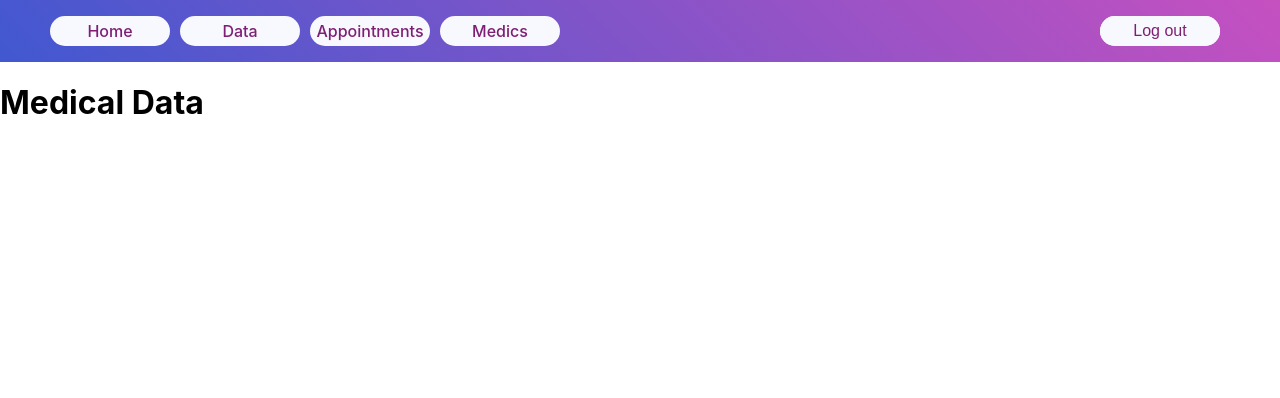
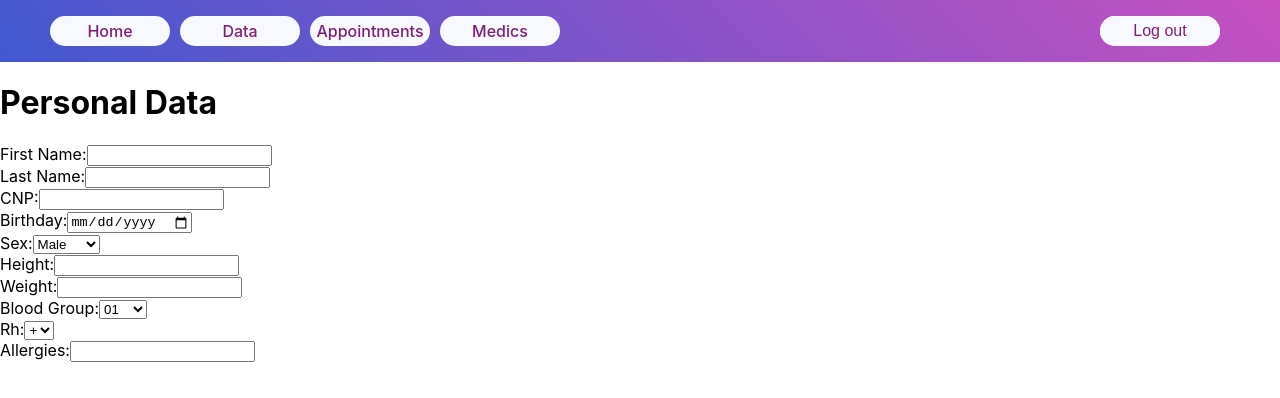
Before and after one commit to bogdanbbm/ACSHealth, a React (Create React App) app: page /medicalData in a window 1280 px wide. Shown: the top 398 px of the page. Built offline with nearby package versions, Linux system fonts and the light colour scheme; no server answers; sample sign-in values are in the browser's storage.

Commit message:
Built html and js for Personal Data.

```diff
--- a/src/App.js
+++ b/src/App.js
@@ -47,7 +47,7 @@ class AppComponent extends Component {
 
         <Routes>
           <Route exact path="/" element={<Home />}></Route>
-          <Route exact path="/medicalData" element={<MedicalData />}></Route>
+          <Route exact path="/medicalData" element={<MedicalData token={this.props.token} />}></Route>
           <Route exact path="/appointments" element={<Appointments />}></Route>
           <Route exact path="/medics" element={<Medics token={this.props.token}/>}></Route>
           <Route exact path="/login" element={<Login  setToken={this.props.setToken}/>}></Route>
--- a/src/component/medicalData/MedicalData.js
+++ b/src/component/medicalData/MedicalData.js
@@ -1,9 +1,36 @@
-import React, { useEffect } from 'react';
-import useToken from '../../hooks/useToken';
-import { useNavigate } from 'react-router-dom';
+import React, {useEffect, useState} from 'react';
+import {useNavigate} from 'react-router-dom';
+import axios from 'axios';
+import PropTypes from 'prop-types';
 
-function MedicalData() {
-  const {token} = useToken();
+async function checkIfCompleted(token) {
+  const apiURL = process.env.REACT_APP_API_URL;
+
+  return axios.get(apiURL + '/has_completed', {
+    headers: {
+      'Content-Type': 'application/json',
+      'Authorization': `Bearer ${token}`
+    }
+  })
+    .then(response => response.data)
+    .catch(error => console.log(error));
+}
+
+async function getPersonalData(token) {
+  const apiURL = process.env.REACT_APP_API_URL;
+
+  return axios.get(apiURL + '/personal_data', {
+    headers: {
+      'Content-Type': 'application/json',
+      'Authorization': `Bearer ${token}`
+    }
+  })
+    .then(response => response.data)
+    .catch(error => console.log(error));
+}
+
+
+function MedicalData({ token }) {
   const navigate = useNavigate();
   console.log(token);
 
@@ -13,11 +40,91 @@ function MedicalData() {
     }
   }, [navigate, token]);
 
+  const [hasCompleted, setHasCompleted] = useState(false);
+  const [personalData, setPersonalData] = useState();
+  const [editMode, setEditMode] = useState(true);
+
+  useEffect(() => {
+    checkIfCompleted(token)
+      .then(response => {
+        setHasCompleted(response);
+      });
+  }, [token]);
+
+  useEffect(() => {
+    if (hasCompleted) {
+      getPersonalData(token)
+        .then(response => {
+          setPersonalData(response);
+          setEditMode(false);
+        });
+    }
+  }, [hasCompleted, token]);
+
   return (
     <div>
-      <h1>Medical Data</h1>
+      <h1>Personal Data</h1>
+      <div>
+        <form>
+          <div>
+            <label for="firstname">First Name:</label>
+            {editMode ? <input name="firstname" id="firstname"></input> : <span>{personalData?.firstName}</span>}
+          </div>
+          <div>
+            <label for="lastname">Last Name:</label>
+            {editMode ? <input name="lastname" id="lastname"></input> : <span>{personalData?.lastName}</span>}
+          </div>
+          <div>
+            <label for="cnp">CNP:</label>
+            {editMode ? <input name="cnp" id="cnp"></input> : <span>{personalData?.cnp}</span>}
+          </div>
+          <div>
+            <label for="birthdate">Birthday:</label>
+            {editMode ? <input type="date" name="birthdate" id="birthdate"></input> : <span>{personalData?.birthDate}</span>}
+          </div>
+          <div>
+            <label for="sex">Sex:</label>
+            {editMode ? <select name="sex" id="sex">
+              <option value="Male">Male</option>
+              <option value="Female">Female</option>
+            </select> : <span>{personalData?.sex}</span>}
+          </div>
+          <div>
+            <label for="height">Height:</label>
+            {editMode ? <input name="height" id="height"></input> : <span>{personalData?.height}</span>}
+          </div>
+          <div>
+            <label for="weight">Weight:</label>
+            {editMode ? <input name="weight" id="weight"></input> : <span>{personalData?.weight}</span>}
+          </div>
+          <div>
+            <label for="bloodgroup">Blood Group:</label>
+            {editMode ? <select name="bloodgroup" id="bloodgroup">
+              <option value="01">01</option>
+              <option value="A2">A2</option>
+              <option value="B3">B3</option>
+              <option value="AB4">AB4</option>
+            </select> : <span>{personalData?.bloodGroup}</span>}
+          </div>
+          <div>
+            <label for="rh">Rh:</label>
+            {editMode ? <select name="rh" id="rh">
+              <option value="+">+</option>
+              <option value="-">-</option>
+            </select> : <span>{personalData?.rh}</span>}
+          </div>
+          <div>
+            <label for="allergies">Allergies:</label>
+            {editMode ? <input name="allergies" id="allergies"></input> : <span>{personalData?.allergies}</span>}
+          </div>
+        </form>
+      </div>
     </div>
   );
 }
 
+MedicalData.propTypes = {
+  token: PropTypes.string.isRequired
+};
+
 export default MedicalData;
```
